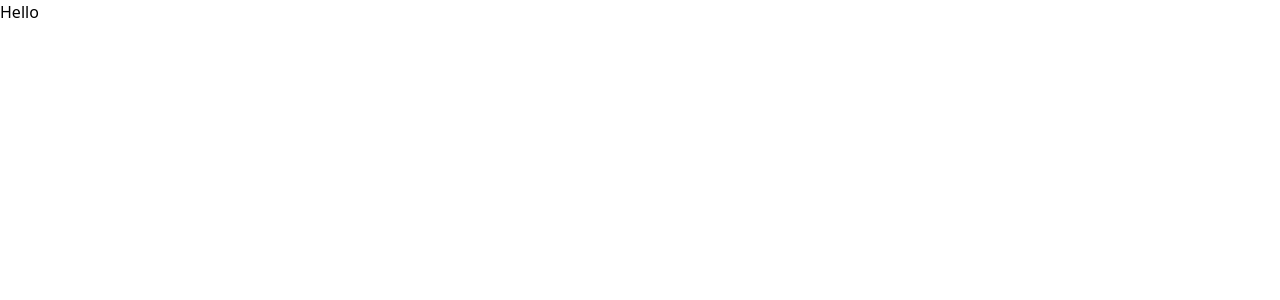
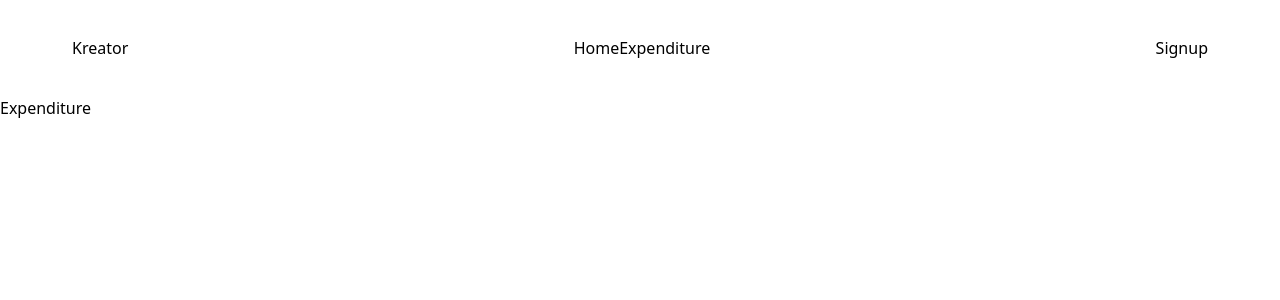
Before and after one commit to v11run/expenses_kreator, a React (Create React App) app: page /expenditure in a window 1280 px wide. Shown: the top 300 px of the page. Built offline with nearby package versions, Linux system fonts and the light colour scheme.

Commit message:
basic routing done

```diff
--- a/package.json
+++ b/package.json
@@ -8,6 +8,7 @@
     "@testing-library/user-event": "^13.5.0",
     "react": "^18.2.0",
     "react-dom": "^18.2.0",
+    "react-router-dom": "^6.8.2",
     "react-scripts": "5.0.1",
     "web-vitals": "^2.1.4"
   },
--- a/src/App.js
+++ b/src/App.js
@@ -1,9 +1,19 @@
-
-
+import { BrowserRouter, Route, Routes } from 'react-router-dom';
+import Home from './pages/Home';
+import Expenditure from './pages/Expenditure';
+import Signup from './pages/Signup';
+import Navbar from './components/Navbar';
 function App() {
   return (
     <div className="App">
-      <h1 className="">Hello</h1>
+    <BrowserRouter>
+    <Navbar />
+    <Routes>
+      <Route exact path='/' element={<Home />} />
+      <Route path='/expenditure' element={<Expenditure />} />
+      <Route path='/signup' element={<Signup />} />
+    </Routes>
+  </BrowserRouter>
     </div>
   );
 }
--- /dev/null
+++ b/src/components/Navbar.js
@@ -0,0 +1,46 @@
+import { Link, NavLink } from 'react-router-dom';
+
+import { useState } from 'react';
+
+
+
+function Navbar() {
+  const [togglerNav, setTogglerNav] = useState(false);
+
+  const clickHandler = () => {
+    setTogglerNav(!togglerNav);
+  };
+
+  return (
+    <nav className=' h-auto md:h-24 p-2 bg-white-200 max-w-6xl mx-auto flex justify-between md:items-center'>
+      <Link to='/'>
+        <h1>Kreator</h1>
+      </Link>
+      <div
+        className={
+          togglerNav ? 'flex flex-col gap-4 md:inline' : 'hidden md:inline'
+        }
+      >
+        <NavLink className='nav-link' onClick={clickHandler} to='/'>
+          Home
+        </NavLink>
+        <NavLink className='nav-link' onClick={clickHandler} to='/expenditure'>
+          Expenditure
+        </NavLink>
+
+      </div>
+      <div
+      className={
+        togglerNav ? 'flex flex-col gap-4 md:inline' : 'hidden md:inline'
+      }
+      >
+      <NavLink className='nav-link' onClick={clickHandler} to='/signup'>
+      Signup
+    </NavLink>
+      </div>
+
+    </nav>
+  );
+}
+
+export default Navbar;
--- /dev/null
+++ b/src/pages/Expenditure.js
@@ -0,0 +1,6 @@
+export default function Expenditure(){
+
+    return(
+        <h1>Expenditure</h1>
+    )
+}
--- /dev/null
+++ b/src/pages/Home.js
@@ -0,0 +1,6 @@
+export default function Home(){
+
+    return(
+        <h1>Home</h1>
+    )
+}
--- /dev/null
+++ b/src/pages/Signup.js
@@ -0,0 +1,6 @@
+export default function Signup(){
+
+    return(
+        <h1>Signup</h1>
+    )
+}
```
Also changed, not shown: 1 other file (tests, documents, lock files or other folders).
